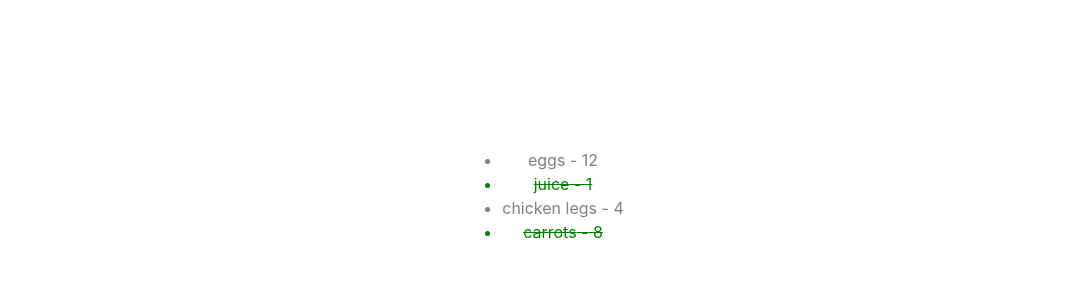
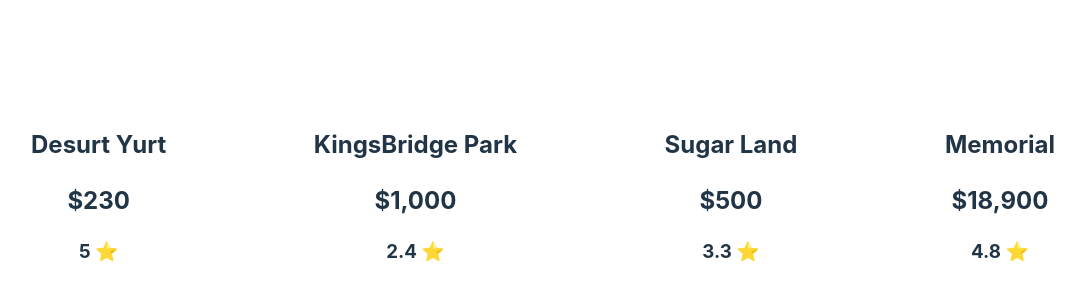
Before and after one commit to hefamba/React-Practice, a React (Vite) app: page / in a window 1280 px wide. Shown: the part 204-504 px from the top of the page, without its empty margins (97-1182 px from the left). Built offline with nearby package versions, Linux system fonts and the light colour scheme.

Commit message:
finished properties

```diff
--- a/src/App.jsx
+++ b/src/App.jsx
@@ -8,38 +8,39 @@ import Heading from './Heading';
 import ColorsList from './ColorsList';
 import Slots from './Slots';
 import ShoppingList from './ShoppingList';
+import PropertyList from './PropertyList';
 
-const data = [
+const properties = [
   {
-    id: 1,
-    itemName: 'eggs',
-    quanatiy: 12,
-    completed: false,
+    id: 1111,
+    name: 'Desurt Yurt',
+    ratings: 5,
+    price: 230,
   },
   {
-    id: 2,
-    itemName: 'juice',
-    quanatiy: 1,
-    completed: true,
+    id: 1112,
+    name: 'KingsBridge Park',
+    ratings: 2.4,
+    price: 1000,
   },
   {
-    id: 3,
-    itemName: 'chicken legs',
-    quanatiy: 4,
-    completed: false,
+    id: 1113,
+    name: 'Sugar Land',
+    ratings: 3.3,
+    price: 500,
   },
   {
-    id: 4,
-    itemName: 'carrots',
-    quanatiy: 8,
-    completed: true,
+    id: 1114,
+    name: 'Memorial',
+    ratings: 4.8,
+    price: 18900,
   },
 ];
 
 function App() {
   return (
     <>
-      <ShoppingList items={data} />
+      <PropertyList properties={properties} />
     </>
   );
 }
--- /dev/null
+++ b/src/PropertyList.jsx
@@ -0,0 +1,23 @@
+import React from 'react';
+import PropertyListItem from './PropertyListItem';
+
+export default function PropertyList({ properties }) {
+  const styles = {
+    display: 'flex',
+    justifyContent: 'space-between',
+    padding: '10px',
+    width: '80vw',
+  };
+  return (
+    <div style={styles}>
+      {properties.map((property) => (
+        <PropertyListItem
+          key={property.id}
+          name={property.name}
+          price={property.price}
+          ratings={property.ratings}
+        />
+      ))}
+    </div>
+  );
+}
--- /dev/null
+++ b/src/PropertyListItem.jsx
@@ -0,0 +1,13 @@
+import React from 'react';
+
+export default function PropertyListItem({ name, price, ratings }) {
+  const formattedPrice = `$${parseInt(price).toLocaleString()}`;
+  const rating = `${ratings} ⭐️`;
+  return (
+    <div>
+      <h2>{name}</h2>
+      <h2>{formattedPrice}</h2>
+      <h3>{rating}</h3>
+    </div>
+  );
+}
```
